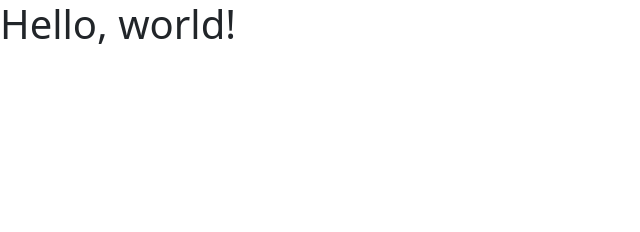
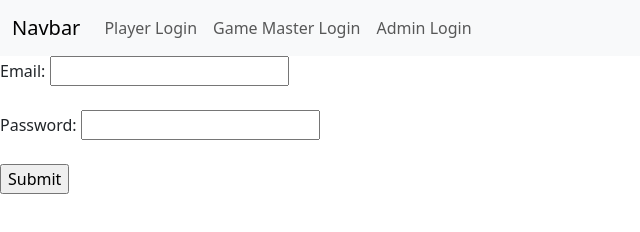
Before and after one commit to Legobman/su25-team10, a plain HTML site: page high-fidelity-prototype/Provider-Prototype/index.html in a window 1280 px wide. Shown: the whole page, without its empty margins (0-640 px from the left). Drawn offline with nearby package versions, Linux system fonts and the light colour scheme.

Commit message:
Was accidently working in customer prototype

```diff
--- a/high-fidelity-prototype/Provider-Prototype/index.html
+++ b/high-fidelity-prototype/Provider-Prototype/index.html
@@ -7,7 +7,30 @@
     <link href="https://cdn.jsdelivr.net/npm/bootstrap@5.3.6/dist/css/bootstrap.min.css" rel="stylesheet" integrity="sha384-4Q6Gf2aSP4eDXB8Miphtr37CMZZQ5oXLH2yaXMJ2w8e2ZtHTl7GptT4jmndRuHDT" crossorigin="anonymous">
   </head>
   <body>
-    <h1>Hello, world!</h1>
+  <nav class="navbar navbar-expand-lg bg-body-tertiary">
+    <div class="container-fluid">
+      <a class="navbar-brand" href="#">Navbar</a>
+      <button class="navbar-toggler" type="button" data-bs-toggle="collapse" data-bs-target="#navbarNavAltMarkup" aria-controls="navbarNavAltMarkup" aria-expanded="false" aria-label="Toggle navigation">
+        <span class="navbar-toggler-icon"></span>
+      </button>
+      <div class="collapse navbar-collapse" id="navbarNavAltMarkup">
+        <div class="navbar-nav">
+          <a class="nav-link" href="#">Player Login</a>
+          <a class="nav-link" href="index.html">Game Master Login</a>
+          <a class="nav-link" href="#">Admin Login</a>
+        </div>
+      </div>
+    </div>
+  </nav>
+
+
+    <form action="gamemaster-homepage">
+      <label for="email">Email:</label>
+      <input type="email" id="email" name="email"><br><br>
+      <label for="pwd">Password:</label>
+      <input type="password" id="pwd" name="pwd" minlength="8"><br><br>
+      <input type="submit">
+    </form>
     <script src="https://cdn.jsdelivr.net/npm/bootstrap@5.3.6/dist/js/bootstrap.bundle.min.js" integrity="sha384-j1CDi7MgGQ12Z7Qab0qlWQ/Qqz24Gc6BM0thvEMVjHnfYGF0rmFCozFSxQBxwHKO" crossorigin="anonymous"></script>
   </body>
 </html>
```
Also changed, not shown: high-fidelity-prototype/Customer-Prototype/index.html (+2 -1 lines).
